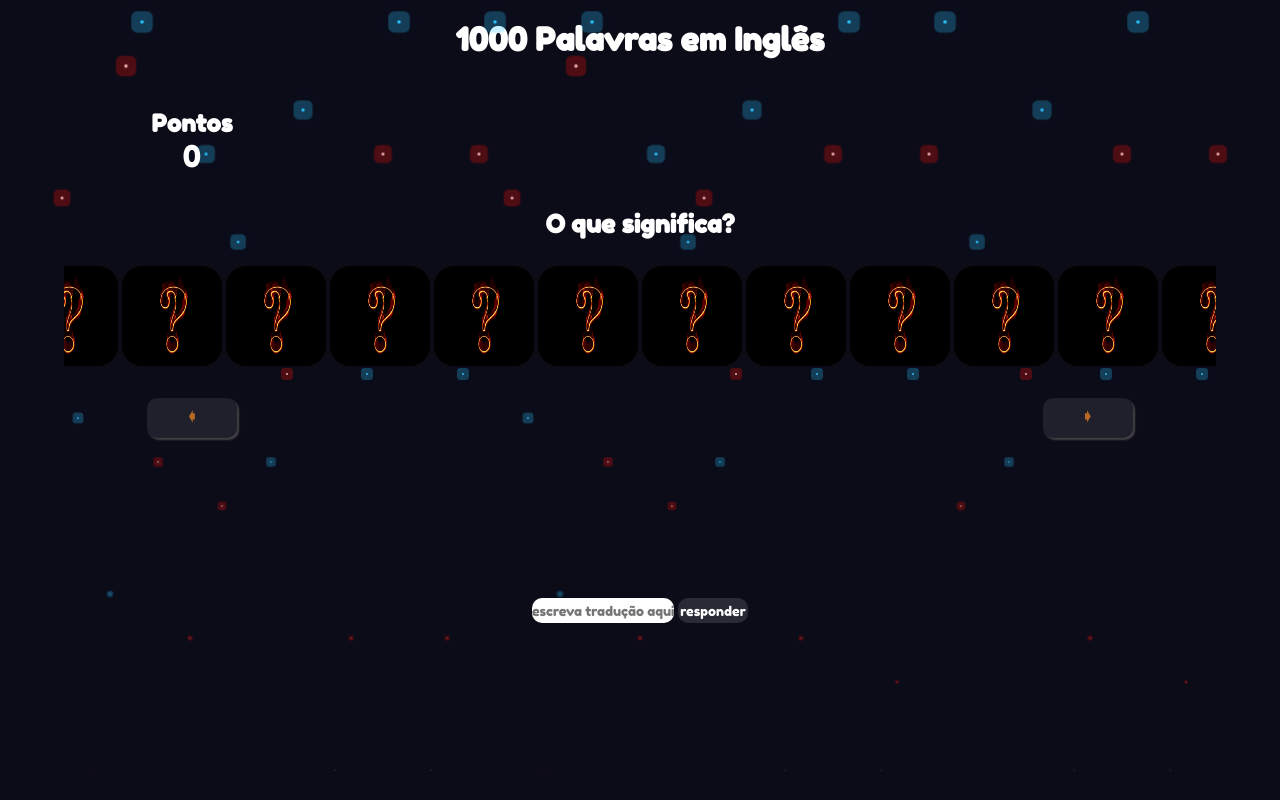
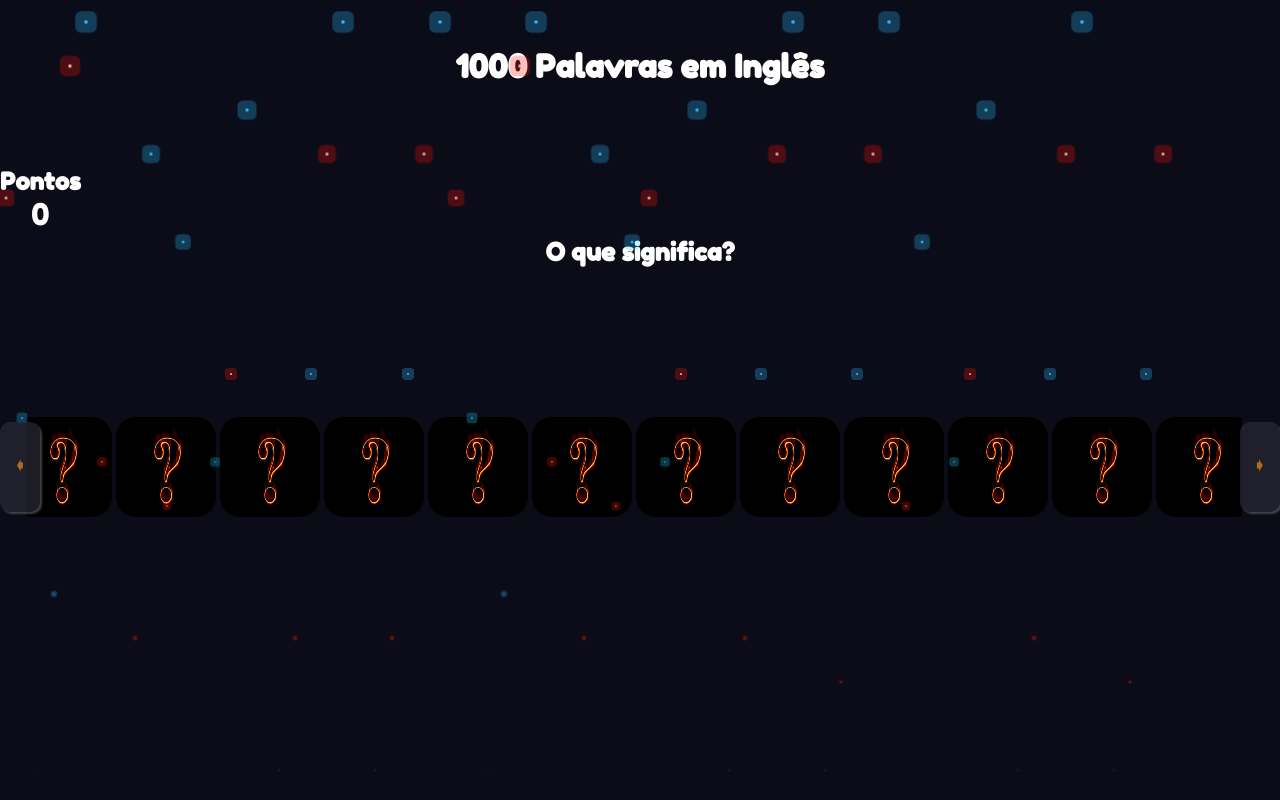
Before and after one commit to LeonardoBotelho38/JogoNovo, a plain HTML site: page index.html in a window 1280 px wide. Drawn offline with Linux system fonts and the light colour scheme.

Commit message:
css para cel

```diff
--- a/index.html
+++ b/index.html
@@ -103,10 +103,8 @@
     </div>
     <button class="btnDireita">&#129090;</button>
     <button class="btnEsquerda">&#129088;</button>
-    <div class="inputResponder">
-        <input placeholder="escreva tradução aqui" type="text" name="resposta" id="resposta">
-            <input type="submit" value="responder" id="responder">
-    </div>
+
+    <div class="cxResposta"></div>
     <audio src="audio/magic-chime-01.mp3" id="musicaAcertou"></audio>
     <audio src="audio/fail-buzzer-02.mp3" id="musicaErrou"></audio>
     <audio src="audio/button-16.mp3" id="musicaBtn"></audio>
--- a/main.js
+++ b/main.js
@@ -2010,6 +2010,8 @@ const musicaErrou = document.querySelector('#musicaErrou')
 const musicaBtn = document.querySelector('#musicaBtn')
 const caixaDoPlacar = document.querySelector('.caixaPlacar')
 
+const cxResposta = document.querySelector('.cxResposta')
+
 criaGradeDeElementos();
 
 gradeElementos.forEach(el => el.addEventListener("click", selecionaElemento))
@@ -2047,6 +2049,9 @@ function selecionaElemento(event){
     btnResponder.addEventListener('click', acertouOuErrou)
 
     btnResponder.addEventListener('click', acertouOuErrou)
+
+
+    cxResposta.innerHTML = palavraSorteada.portugues
 
     console.log(palavraSorteada)
 
--- a/style.css
+++ b/style.css
@@ -33,40 +33,48 @@
 
 
 body{
-    display: flex;
-    flex-direction:column;
-    align-items: center;
+    display: grid;
+
+    grid-template-rows: repeat(6,1fr);;
+
     height: 100vh;
     width: 100vw;
     background-color: #0c0c19;
     overflow: hidden;
-    position: absolute;
+
 
 
 }
 
 h1{
-    display: flex;
-    align-items: center;
-    margin-top: 20px;
+    grid-column-start: 1;
+    grid-column-end: 5;
+    grid-row-start: 1;
+    width: 100vw;
     color: white;
+    margin-left: 25%;
+    margin: auto;
     text-align: center;
 }
 
 h3{
-    margin: 5px;
-    position: relative;
-    top: 80px;
+    margin-top: auto;
+    text-align: center;
+    grid-row-start: 2;
+    grid-column-start: 1;
+    grid-column-end: 5;
     color: white;
     font-size: 25px;
 }
 
 .btnDireita{
-    position: relative;
-    top: 130px;
-    left: 35%;
-    width: 90px;
-    height: 40px;
+    grid-column-start: 4;
+    grid-row-start: 4;
+    margin: auto;
+
+
+    height: 90px;
+    width: 40px;
     color: rgb(255, 145, 42);
     border-radius: 10px;
     background-color: #282A36;
@@ -77,11 +85,13 @@ h3{
 }
 
 .btnEsquerda{
-    position: relative;
-    top: 90px;
-    margin-right: 70%;
-    width: 90px;
-    height: 40px;
+    grid-column-start: 1;
+    grid-row-start: 4;
+    margin-right: auto;
+    margin:auto;
+    margin-left: 0;
+    height: 90px;
+    width: 40px;
     color: rgb(255, 145, 42);
     border-radius: 10px ;
     background-color: #282A36;
@@ -101,12 +111,12 @@ h3{
 
 
 .caixaPlacar{
+    grid-column-start: 1;
+    grid-row-start: 2;
+    display: flex;
     align-items: center;
-    display: flex;
     flex-direction: column;
-    position: relative;
-    right: 35%;
-    top: 50px;
+    justify-content: center;
     color: white;
 
 }
@@ -116,37 +126,36 @@ h3{
 }
 
 .caixaPergunta{
-    position: relative;
-    bottom: 50px;
-    top: 30px;
+
+    text-align: center;
     color: white;
-    text-align: center;
-
+    margin: auto;
+    grid-column-start: 1;
+    grid-column-end: 5;
+    grid-row-start: 3;
 }
 
 .pergunta{
     font-size: 35px;
     bottom: 35px;
-    position: relative;
-}
-
-.inputResponder{
-    position: relative;
-    top:250px;
 
 }
 
 
+
+
 .tabuleiro{
 
+    grid-column-start: 1;
+    grid-column-end: 6;
+    grid-row-start: 4;
+    margin-left: 2%;
+    justify-content: center;
     display: flex;
-    flex-direction:row;
-    justify-content: center;
     align-items: center;
-    position: relative;
-    width: 90vw;
-    overflow-x: scroll;
-    top: 100px;
+    width: 95vw;
+    grid-column: 1fr;
+
     overflow-x: hidden;
 
 
@@ -162,6 +171,15 @@ img{
 img:hover{
     border:solid 2px white ;
 
+}
+
+.cxResposta{
+    color: black;
+    background-color: white;
+    grid-column-start: 3;
+    grid-column-end: 4;
+    grid-row-start: 4;
+    margin: auto;
 }
 
 .elemento{
```
